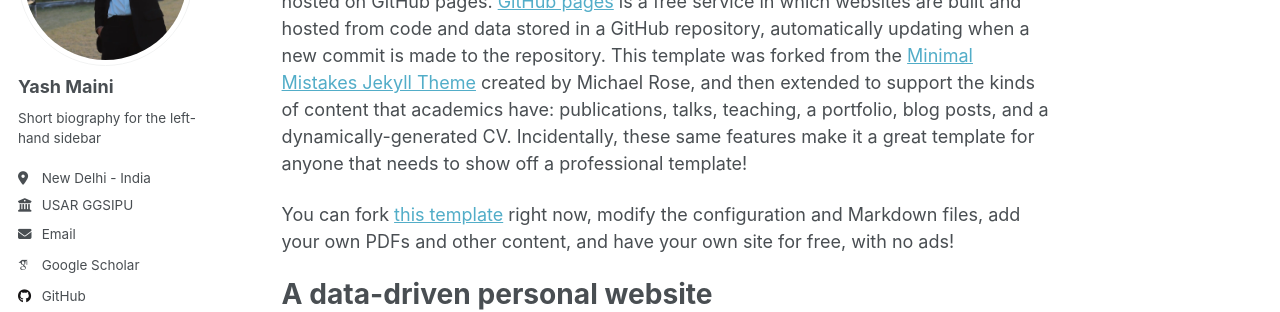
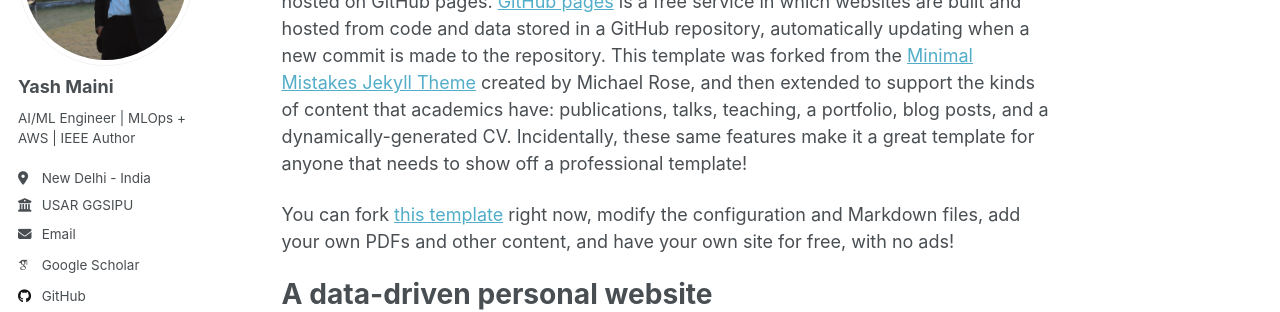
Before and after one commit to Yashmaini30/Yashmaini30.github.io, a Jekyll site: the page built from _pages/about.md, in a window 1280 px wide. Shown: the part 208-520 px from the top of the page. Built offline with Jekyll 4.4.1, drawn with Linux system fonts in a browser that asks for light colours; some web fonts are replaced; a script that is not in the unit is left out.

Commit message:
config update

```diff
--- a/_config.yml
+++ b/_config.yml
@@ -25,7 +25,7 @@
   avatar           : "profile.jpg"
   name             : "Yash Maini"
   pronouns         : # example: "she/her"
-  bio              : "Short biography for the left-hand sidebar"
+  bio              : "AI/ML Engineer | MLOps + AWS | IEEE Author"
   location         : "New Delhi - India"
   employer         : "USAR GGSIPU"
   uri              : # URL
@@ -34,7 +34,7 @@
   # Academic websites
   academia         : # URL
   arxiv            : # URL - Update with the correct link to your profile
-  googlescholar    : "https://scholar.google.com/citations?user=PS_CX0AAAAAJ"
+  googlescholar    : "https://scholar.google.com/citations?user=dMtecmEAAAAJ&hl"
   impactstory      : # URL
   orcid            :
   semantic         : # URL
```
